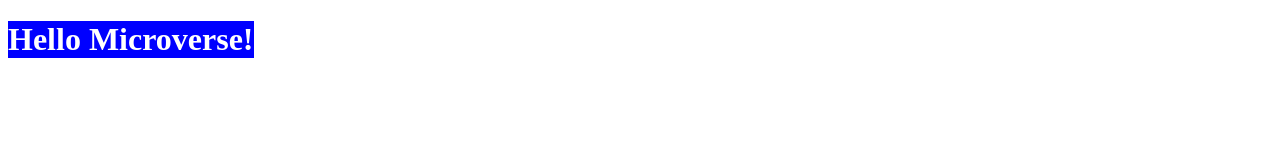
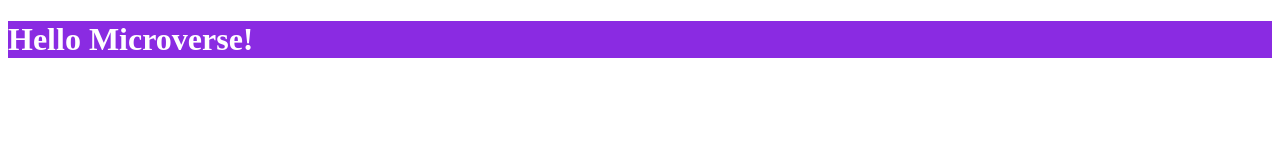
Before and after one commit to Lancelot-SO/first_project, a website: page index.html in a window 1280 px wide. Drawn offline with Linux system fonts and the light colour scheme.

Commit message:
updated the linters and modified the ReadMe file

```diff
--- a/style.css
+++ b/style.css
@@ -1,5 +1,4 @@
-.microverse{
-    background-color: blue;
-    color: white;
-    width: max-content;
+.microverse {
+  background-color: blueviolet;
+  color: white;
 }
```
Also changed, not shown: package.json (added, +26 -0 lines), .github/workflows/linters.yml (renamed from .github/linters.yml), .stylelintrc.json (added), README.md, 3 other files.
